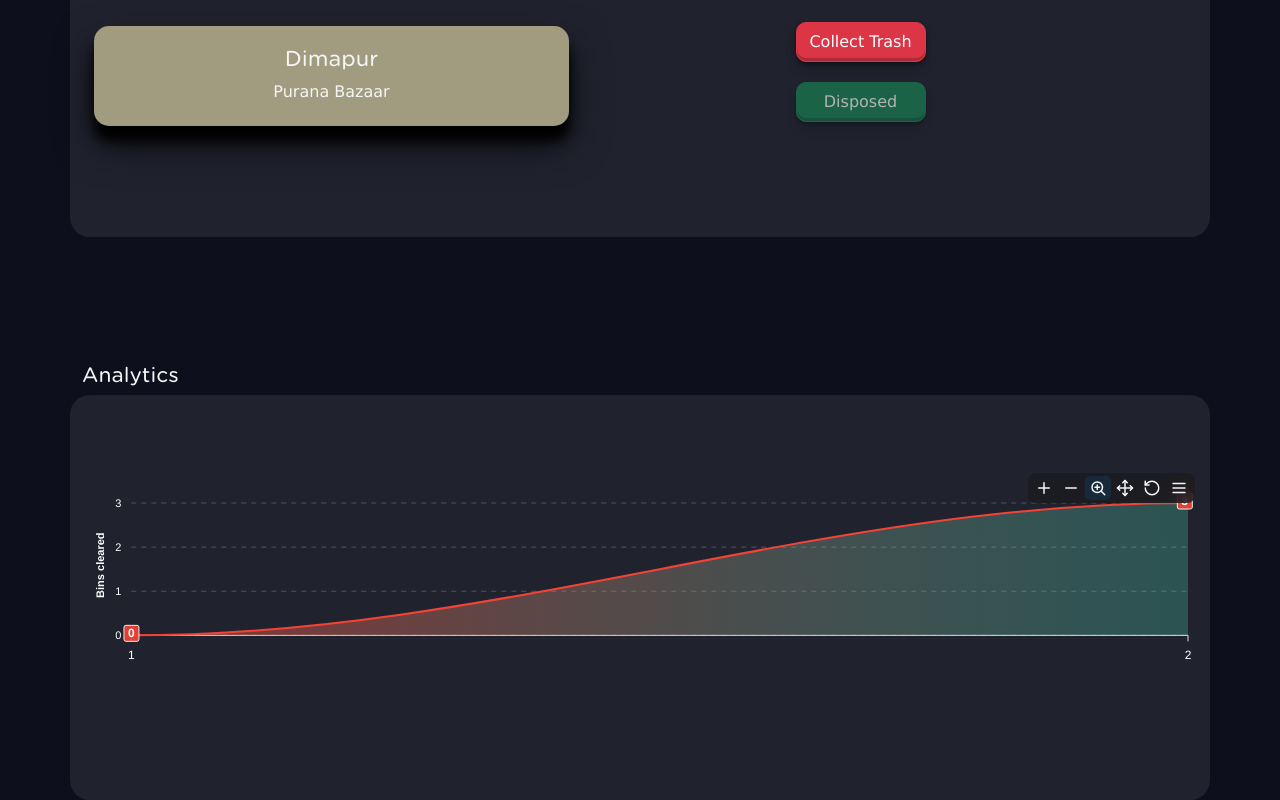
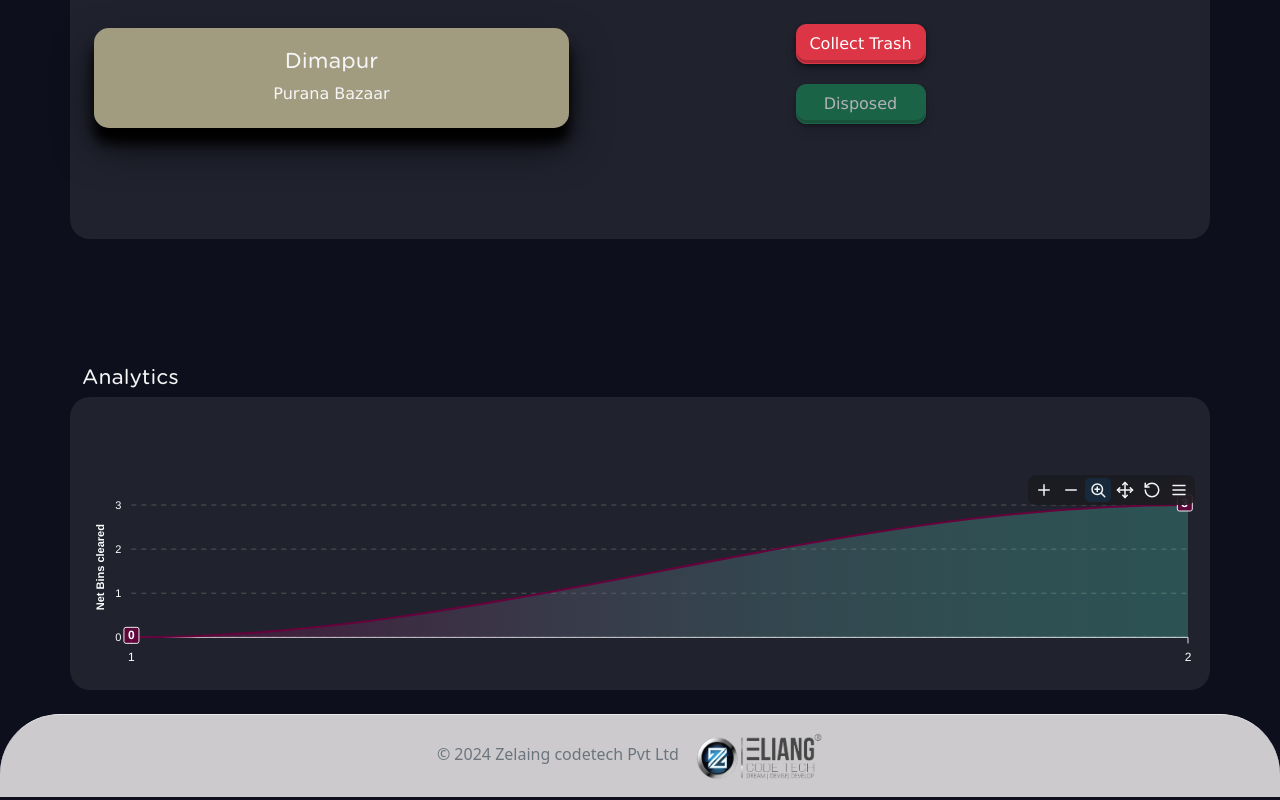
Before and after one commit to Moachuba-Jamir/SGDMSMobileApp, a plain HTML site: page index.html in a window 1280 px wide. Shown: the part 729-1529 px from the top of the page. Drawn offline with nearby package versions, Linux system fonts and the light colour scheme.

Commit message:
fixed bugs

```diff
--- a/index.html
+++ b/index.html
@@ -14,6 +14,11 @@
   </head>
   <body>
     <div class="mainContainer container-fluid">
+
+
+
+
+
       <div class="row">
         <div
           class="col-sm-12 title  d-flex justify-content-between align-items-center"
@@ -55,7 +60,7 @@
           <div class="col-6 d-flex justify-content-center align-items-center">
             <!-- buttons  -->
             <div class="btnContainer d-flex justify-content-between align-items-center">
-               <button class="btn btn-danger">Collect Trash</button>
+               <button class="btn btn-danger  collect">Collect Trash</button>
              <button class="btn btn-success disabled">Disposed</button>
             </div>
           </div>
@@ -66,19 +71,19 @@
            <div class="col-12">
           <h5 class="detailHeader">Analytics</h5>
         </div>
-         <div class="row detContainer">
+         <div class="row detContainer1 analyticsContainer">
           <div id="binClearChart"></div>
          </div>
       </div>
     </div>
 
-    <!--
-
+ <br>
        <footer class="footer mt-auto py-3">
       <div class="container text-center">
-        <span class="text-muted">© 2024 Your Company</span>
+        <span class="text-muted">© 2024 Zelaing codetech Pvt Ltd</span>
+        <a href="https://zeliangcodetech.com/"><img class="image-fluid zc"src="./assets/zc.webp" alt="ZC"></a>
       </div>
-    </footer> -->
+    </footer>
 
     <script src="https://cdn.jsdelivr.net/npm/bootstrap@5.0.2/dist/js/bootstrap.bundle.min.js"></script>
     <script src="https://cdn.jsdelivr.net/npm/apexcharts"></script>
--- a/script.js
+++ b/script.js
@@ -85,7 +85,7 @@ var options = {
     var optionsForDriver = {
       series: [
         {
-          name: "Sales",
+          name: "Number of bins cleared",
           data: [0, 3],
         },
       ],
@@ -113,19 +113,17 @@ var options = {
       },
       xaxis: {
         type: "category",
-        categories: [
-
-        ],
+        categories: [],
         labels: {
           style: {
             colors: "#fff", // Set x-axis labels text color to white
-            rotate: -45
+            rotate: -45,
           },
         },
       },
       yaxis: {
         title: {
-          text: "Bins cleared",
+          text: "Net Bins cleared",
           style: {
             color: "#fff", // Set y-axis title color to white
           },
@@ -140,7 +138,7 @@ var options = {
         borderColor: "#555", // Grid line color
         strokeDashArray: 5,
       },
-      colors: ["#F44336"],
+      colors: ["#66023c"],
       tooltip: {
         theme: "dark", // Set tooltip theme to dark
       },
@@ -151,16 +149,18 @@ var options = {
 
 
 var chart = new ApexCharts(document.querySelector("#chart"), options);
+
 chart.render();
 
 
   var chart1 = new ApexCharts(
     document.querySelector("#binClearChart"),
     optionsForDriver
-  );
+);
+
   chart1.render();
 
-  document.querySelector(".details").addEventListener("click", function () {
+  document.querySelector(".collect").addEventListener("click", function () {
     window.location.href =
-      "intent://maps.google.com/maps?daddr=37.7749,-122.4194#Intent;scheme=https;package=com.google.android.apps.maps;end";
+      "https://maps.app.goo.gl/5P11PxgNJj9cq3U16";
   });
--- a/style.css
+++ b/style.css
@@ -28,7 +28,7 @@ body{
 .title {
   height: 50px;
   width: 100% !important;
-  background: rgb(249, 236, 202);
+background: rgba(48, 48, 48, 0.92);
   box-shadow: rgba(0, 0, 0, 0.041) 0px 14px 28px, rgba(0, 0, 0, 0.22) 0px 10px 10px;
   border-bottom-right-radius: 20px;
   border-bottom-left-radius: 20px;
@@ -56,7 +56,7 @@ body{
 .secondSec{
   margin-top: 10% !important;
 }
-.detContainer{
+.detContainer, .detContainer1{
   background-color: rgba(255, 255, 255, 0.08);
   border-radius: 20px;
   padding-top: 7%;
@@ -65,6 +65,9 @@ body{
   -moz-border-radius: 20px;
   -ms-border-radius: 20px;
   -o-border-radius: 20px;
+}
+.analyticsContainer{
+  padding-bottom: 0;
 }
 
 .btn{
@@ -105,7 +108,7 @@ body{
   font-size: 2.1rem;
 }
 .subGreet{
-  font-size: 0.5rem;
+  font-size: 0.58rem;
   font-family:'Lucida Sans', 'Lucida Sans Regular', 'Lucida Grande', 'Lucida Sans Unicode', Geneva, Verdana, sans-serif;
   margin-top: -2%;
 }
@@ -129,10 +132,13 @@ body{
 }
 
 
-/* .footer {
-  padding-top: 125% ;
-  background-color: #f8f9fa;
+.footer {
+ margin-top: 5%;
+  background: rgba(234, 232, 232, 0.863);
   border-top: 1px solid #e9ecef;
+  border-top-left-radius: 60px;
+  border-top-right-radius: 60px;
+
 }
 
 .footer .container {
@@ -140,9 +146,13 @@ body{
 }
 
 .text-muted {
-  color: #6c757d;
-} */
+  color: #323232 !important;
+}
 
+.zc{
+  height: 50px;
+  width: 160px;
+}
 
 
 
```
Also changed, not shown: assets/zc.webp (added).
